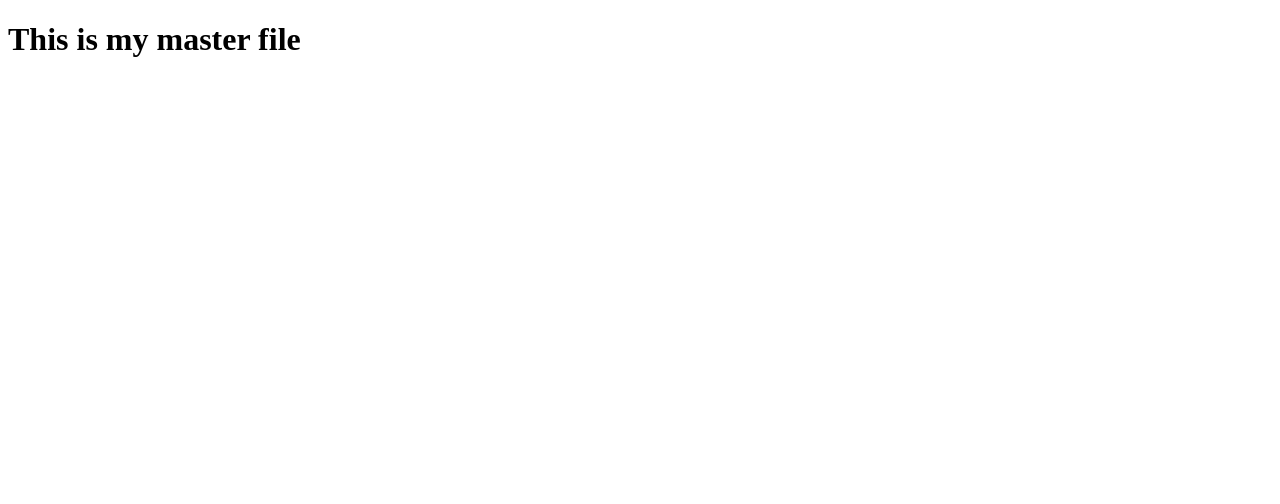
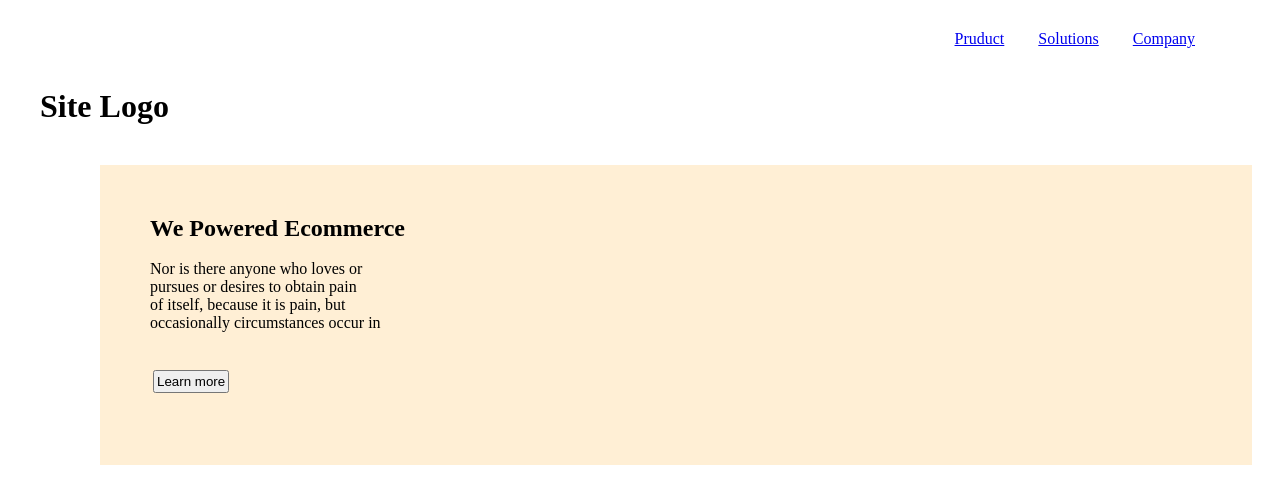
Before and after one commit to AkankshaDCedcoss/template-3, a plain HTML site: page src/index.html in a window 1280 px wide. Drawn offline with Linux system fonts and the light colour scheme.

Commit message:
This is my header

```diff
--- a/src/index.html
+++ b/src/index.html
@@ -1,12 +1,38 @@
 <!DOCTYPE html>
 <html lang="en">
-<head>
-    <meta charset="UTF-8">
-    <meta http-equiv="X-UA-Compatible" content="IE=edge">
-    <meta name="viewport" content="width=device-width, initial-scale=1.0">
+  <link rel="stylesheet" href="style.css" />
+  <head>
+    <meta charset="UTF-8" />
+    <meta http-equiv="X-UA-Compatible" content="IE=edge" />
+    <meta name="viewport" content="width=device-width, initial-scale=1.0" />
     <title>Template 3</title>
-</head>
-<body>
-    <h1>This is my master file</h1>
-</body>
+  </head>
+  <body>
+    <div class="div1">
+      <div class="innerdiv">
+        <div class="list1">
+          <ul>
+            <li><a href="#">Pruduct</a></li>
+            <li><a href="#">Solutions</a></li>
+            <li><a href="#">Company</a></li>
+          </ul>
+        </div>
+        <div class="head1"><h1>Site Logo</h1></div>
+      </div>
+      <div class="middle">
+        <h2>We Powered Ecommerce</h2>
+        <br>
+        <p class="para1">
+          Nor is there anyone who loves or<br/>
+          pursues or desires to obtain pain<br/>
+          of itself, because it is pain, but<br/>
+          occasionally circumstances occur in
+
+       <br>
+       <br>
+       <br> <button type="submit" id="button">Learn more</button>
+
+      </div>
+    </div>
+  </body>
 </html>
--- a/src/style.css
+++ b/src/style.css
@@ -0,0 +1,45 @@
+*
+{
+    margin: 0;
+    padding: 0;
+    box-sizing: border-box;
+}
+.innerdiv ul{
+    list-style: none;
+    text-align: right;
+    margin-right: 40px;
+    margin-top: 30;
+}
+.innerdiv li{
+    display: inline-block;
+}
+.innerdiv a{
+    padding: 10px 15px;
+}
+.head1
+{
+    margin:40px;
+}
+.list1
+{
+    margin: 30px;
+}
+.para1
+{
+    float:left;
+}
+.middle
+{
+    background-color: papayawhip;
+    width: 90%;
+    height: 300px;
+    padding: 50px;
+    margin-left: 100px;
+    margin-right: 100px;
+}
+#button
+{
+    margin-top:2px;
+    margin-left: 3px;
+    padding:2px;
+}
```
